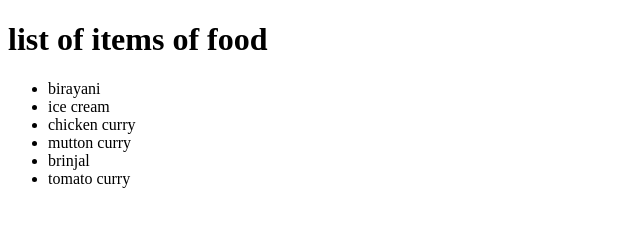
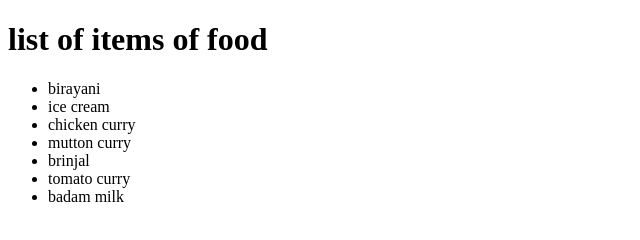
Before and after one commit to Sharanya-Katukuri/project, a plain HTML site: page test.html in a window 1280 px wide. Shown: the whole page, without its empty margins (0-640 px from the left). Drawn offline with Linux system fonts and the light colour scheme.

Commit message:
projecttask

```diff
--- a/test.html
+++ b/test.html
@@ -14,6 +14,7 @@
         <li>mutton curry</li>
         <li>brinjal</li>
         <li>tomato curry</li>
+        <li>badam milk</li>
 
     </ul>
 </body>
```
